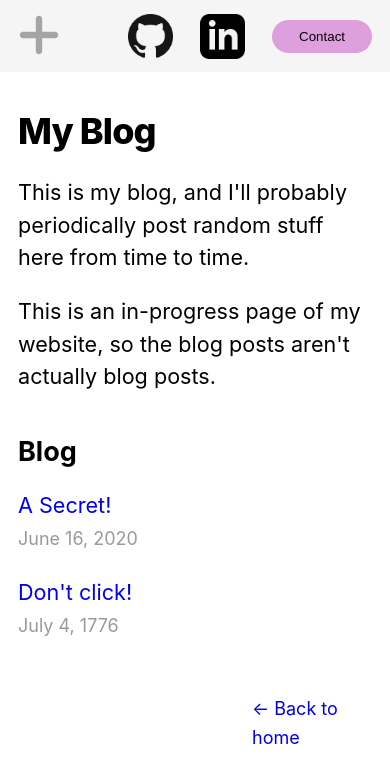
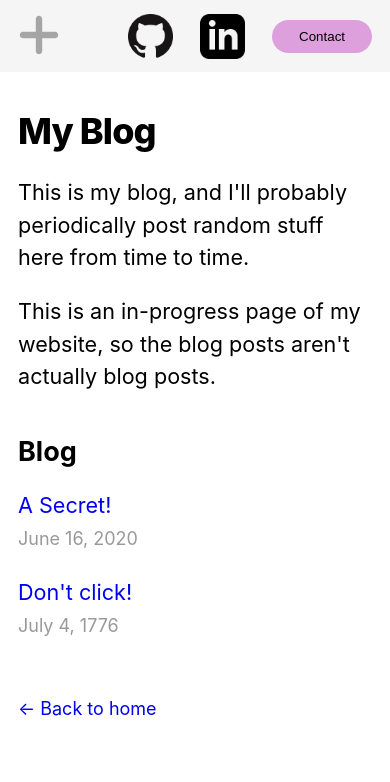
Before and after one commit to james168ma/personal-website, a Next.js app: page /subpages/Blog in a window 390 px wide. Shown: the top 782 px of the page. Built offline with nearby package versions, Linux system fonts and the light colour scheme.

Commit message:
fixed back to home issue and removed uneccessary css

```diff
--- a/components/layout.module.css
+++ b/components/layout.module.css
@@ -4,6 +4,7 @@
   margin: 4rem auto 6rem;
 }
 
+/* big screens */
 @media only screen and (min-width: 600px) {
   .container {
     margin: 5rem auto 6rem;
@@ -20,8 +21,12 @@
   .headerDiv {
     padding: 0 2rem;
   }
+  .backToHome {
+    margin-left: 13rem;
+  }
 }
 
+/* small screens */
 @media only screen and (max-width: 600px) {
   .logoLink {
     margin-right: 1.5rem;
@@ -34,6 +39,9 @@
   }
   .headerDiv {
     padding: 0 1rem 0 0.5rem;
+  }
+  .backToHome {
+    margin-left: 0rem;
   }
 }
 
@@ -70,8 +78,7 @@
 }
 
 .backToHome {
-  margin: 3rem 0 0;
-  margin-left: 13rem;
+  margin-top: 3rem;
 }
 
 .navbar {
@@ -101,25 +108,9 @@
   min-height: 9rem;
 }
 
-.logoLink {
-
-}
-
-.lastLogoLink {
-
-}
-
-.firstLogoLink {
-
-}
-
 .logo {
   cursor: pointer;
   height: 2.5rem;
-}
-
-.topNav {
-
 }
 
 .topNavLinks {
--- a/styles/global.css
+++ b/styles/global.css
@@ -71,10 +71,6 @@ body::-webkit-scrollbar-thumb {
   }
 }
 
-main {
-
-}
-
 * {
   box-sizing: border-box;
 }
```
